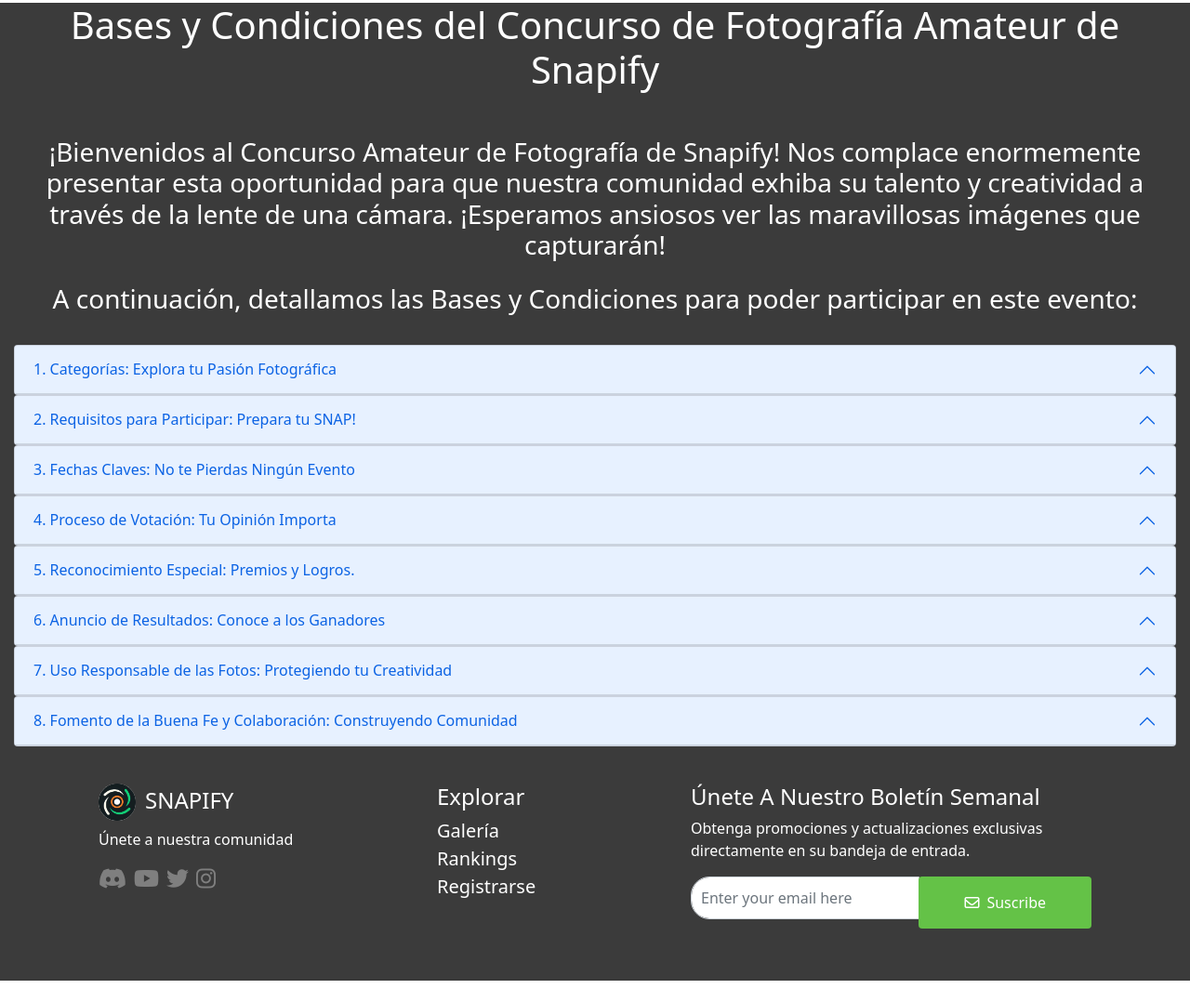
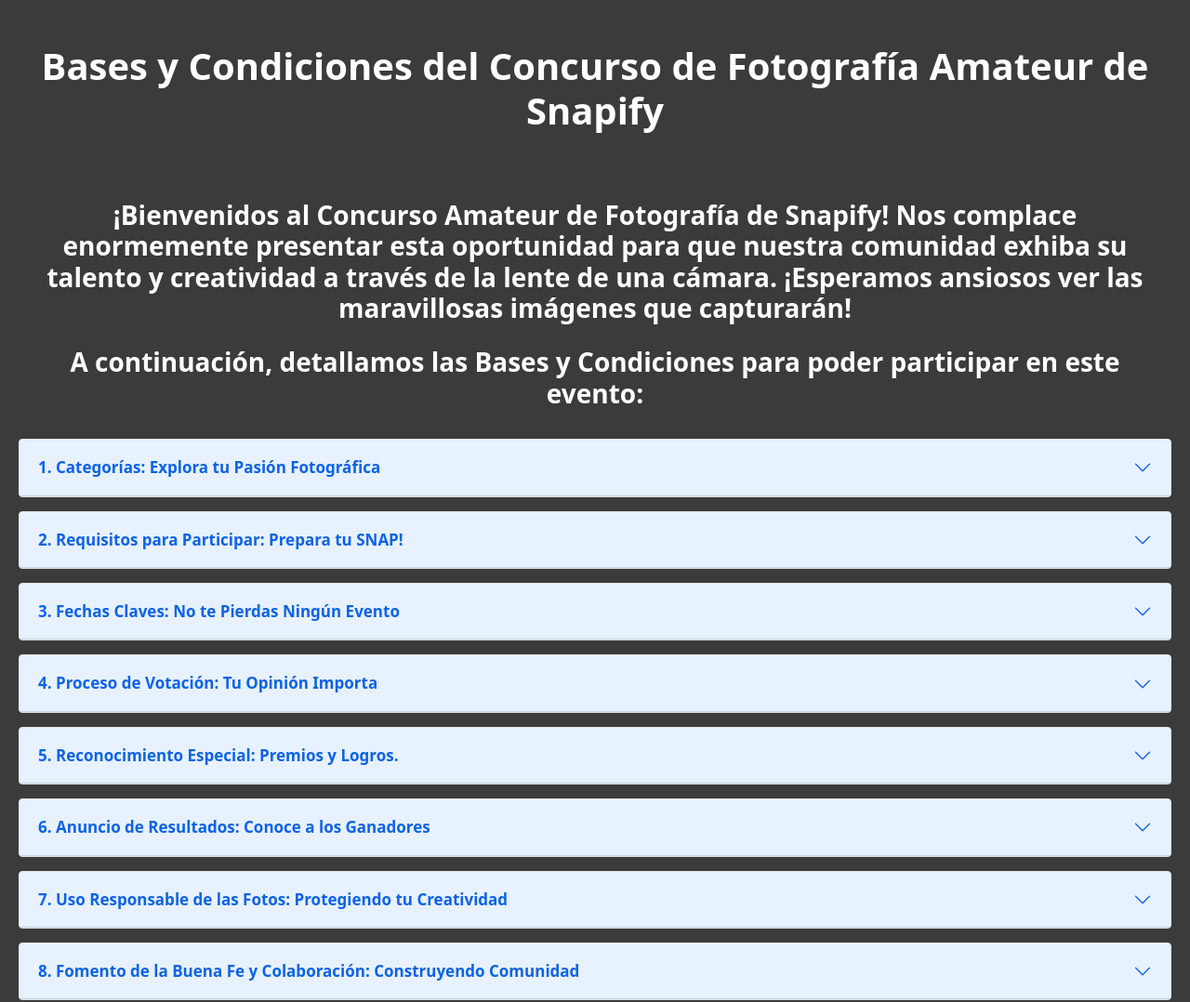
Before and after one commit to 4GeeksAcademy/NAAS_Final_Project, a React app: page / in a window 1280 px wide. Shown: the part 928-2006 px from the top of the page at 93% size. Before the commit the page ends 1983 px from the top, so only its background shows below. Built offline with nearby package versions, Linux system fonts and the light colour scheme; no server answers.

Commit message:
Nearly fixed Arrows

```diff
--- a/src/front/js/component/TermsAndConditions.js
+++ b/src/front/js/component/TermsAndConditions.js
@@ -13,21 +13,21 @@
     };
 
     return (
-        <div className='terms-conditions container-fluid mt-5'>
-            <h1 className='main-title text-center mb-4'>Bases y Condiciones del Concurso de Fotografía Amateur de Snapify</h1>
+        <div className='terms-conditions container-fluid mt-4'>
+            <h1 className='main-title text-center mb-4 mt-5'>Bases y Condiciones del Concurso de Fotografía Amateur de Snapify</h1>
             &nbsp;
-            <h3 className='secondary-title mb-4'>¡Bienvenidos al Concurso Amateur de Fotografía de Snapify! Nos complace enormemente presentar esta oportunidad para que nuestra comunidad exhiba su talento y creatividad a través de la lente de una cámara. ¡Esperamos ansiosos ver las maravillosas imágenes que capturarán!
+            <h3 className='secondary-title mb-4 mt-4'>¡Bienvenidos al Concurso Amateur de Fotografía de Snapify! Nos complace enormemente presentar esta oportunidad para que nuestra comunidad exhiba su talento y creatividad a través de la lente de una cámara. ¡Esperamos ansiosos ver las maravillosas imágenes que capturarán!
             </h3>
             <h3 className='third-title'>A continuación, detallamos las Bases y Condiciones para poder participar en este evento:</h3>
             &nbsp;
             <div className='accordion' id='accordionExample1'>
                 <div className='bases-section accordion-item'>
                     <h5 className='category-title accordion-header' id='headingOne'>
-                        <button className='accordion-button' type='button' data-bs-toggle='collapse' data-bs-target='#collapseOne' aria-aria-expanded='true' aria-controls='collapseOne' onClick={() => expandSection('category')}>
+                        <button className='accordion-button' type='button' data-bs-toggle='collapse' data-bs-target='#collapseOne' aria-expanded='true' aria-controls='collapseOne' onClick={() => expandSection('category')}>
                             1. Categorías: Explora tu Pasión Fotográfica
                         </button>
                     </h5>
-                    <div id='collapseOne' className={`accordion-collapse collapse${section['category'] ? ' show' : ''}`} aria-labelledly='headingOne' data-bs-parent='#accordionExample'>
+                    <div id='collapseOne' className={`accordion-collapse collapse${section['category'] ? 'show' : ''}`} aria-labelledby='headingOne' data-bs-parent='#accordionExample'>
                         <div className='accordion-body'>
                             <ul>
                                 <li>Los participantes pueden enviar hasta 5 fotos por categoría.</li>
@@ -40,11 +40,11 @@
             <div className='accordion' id='accordionExample2'>
                 <div className='bases-section accordion-item'>
                     <h5 className='category-title accordion-header' id='headingTwo'>
-                        <button className='accordion-button' type='button' data-bs-toggle='collapse' data-bs-target='#collapseTwo' aria-aria-expanded='true' aria-controls='collapseTwo' onClick={() => expandSection('participation')}>
+                        <button className='accordion-button' type='button' data-bs-toggle='collapse' data-bs-target='#collapseTwo' aria-expanded='true' aria-controls='collapseTwo' onClick={() => expandSection('participation')}>
                             2. Requisitos para Participar: Prepara tu SNAP!
                         </button>
                     </h5>
-                    <div id='collapseTwo' className={`accordion-collapse collapse${section['participation'] ? ' show' : ''}`} aria-labelledly='headingTwo' data-bs-parent='#accordionExample'>
+                    <div id='collapseTwo' className={`accordion-collapse collapse${section['participation'] ? ' show' : ''}`} aria-labelledby='headingTwo' data-bs-parent='#accordionExample'>
                         <div className='accordion-body'>
                             <ul>
                                 <li>Para participar, los usuarios deben estar registrados en Snapify.</li>
@@ -59,11 +59,11 @@
             <div className='accordion' id='accordionExample3'>
                 <div className='bases-section accordion-item'>
                     <h5 className='category-title accordion-header' id='headingThree'>
-                        <button className='accordion-button' type='button' data-bs-toggle='collapse' data-bs-target='#collapseThree' aria-aria-expanded='true' aria-controls='collapseThree' onClick={() => expandSection('dates')}>
+                        <button className='accordion-button' type='button' data-bs-toggle='collapse' data-bs-target='#collapseThree' aria-expanded='true' aria-controls='collapseThree' onClick={() => expandSection('dates')}>
                             3. Fechas Claves: No te Pierdas Ningún Evento
                         </button>
                     </h5>
-                    <div id='collapseThree' className={`accordion-collapse collapse${section['dates'] ? ' show' : ''}`} aria-labelledly='headingThree' data-bs-parent='#accordionExample'>
+                    <div id='collapseThree' className={`accordion-collapse collapse${section['dates'] ? ' show' : ''}`} aria-labelledby='headingThree' data-bs-parent='#accordionExample'>
                         <div className='accordion-body'>
                             <ul>
                                 <li>La fecha de inicio y cierre del concurso se anunciará en la web y se notificará a todos los usuarios registrados.</li>
@@ -76,11 +76,11 @@
             <div className='accordion' id='accordionExample4'>
                 <div className='bases-section accordion-item'>
                     <h5 className='category-title accordion-header' id='headingFour'>
-                        <button className='accordion-button' type='button' data-bs-toggle='collapse' data-bs-target='#collapseFour' aria-aria-expanded='true' aria-controls='collapseFour' onClick={() => expandSection('votation')}>
+                        <button className='accordion-button' type='button' data-bs-toggle='collapse' data-bs-target='#collapseFour' aria-expanded='true' aria-controls='collapseFour' onClick={() => expandSection('votation')}>
                             4. Proceso de Votación: Tu Opinión Importa
                         </button>
                     </h5>
-                    <div id='collapseFour' className={`accordion-collapse collapse${section['votation'] ? ' show' : ''}`} aria-labelledly='headingFour' data-bs-parent='#accordionExample'>
+                    <div id='collapseFour' className={`accordion-collapse collapse${section['votation'] ? ' show' : ''}`} aria-labelledby='headingFour' data-bs-parent='#accordionExample'>
                         <div className='accordion-body'>
                             <ul>
                                 <li>La votación será realizada por los usuarios registrados en la web.</li>
@@ -94,11 +94,11 @@
             <div className='accordion' id='accordionExample5'>
                 <div className='bases-section accordion-item'>
                     <h5 className='category-title accordion-header' id='headingFive'>
-                        <button className='accordion-button' type='button' data-bs-toggle='collapse' data-bs-target='#collapseFive' aria-aria-expanded='true' aria-controls='collapseFive' onClick={() => expandSection('prizes')}>
+                        <button className='accordion-button' type='button' data-bs-toggle='collapse' data-bs-target='#collapseFive' aria-expanded='true' aria-controls='collapseFive' onClick={() => expandSection('prizes')}>
                             5. Reconocimiento Especial: Premios y Logros.
                         </button>
                     </h5>
-                    <div id='collapseFive' className={`accordion-collapse collapse${section['prizes'] ? ' show' : ''}`} aria-labelledly='headingFive' data-bs-parent='#accordionExample'>
+                    <div id='collapseFive' className={`accordion-collapse collapse${section['prizes'] ? ' show' : ''}`} aria-labelledby='headingFive' data-bs-parent='#accordionExample'>
                         <div className='accordion-body'>
                             <ul>
                                 <li>No hay premios externos en efectivo o físicos para este concurso.</li>
@@ -112,11 +112,11 @@
             <div className='accordion' id='accordionExample6'>
                 <div className='bases-section accordion-item'>
                     <h5 className='category-title accordion-header' id='headingSix'>
-                        <button className='accordion-button' type='button' data-bs-toggle='collapse' data-bs-target='#collapseSix' aria-aria-expanded='true' aria-controls='collapseSix' onClick={() => expandSection('results')}>
+                        <button className='accordion-button' type='button' data-bs-toggle='collapse' data-bs-target='#collapseSix' aria-expanded='true' aria-controls='collapseSix' onClick={() => expandSection('results')}>
                             6. Anuncio de Resultados: Conoce a los Ganadores
                         </button>
                     </h5>
-                    <div id='collapseSix' className={`accordion-collapse collapse${section['results'] ? ' show' : ''}`} aria-labelledly='headingSix' data-bs-parent='#accordionExample'>
+                    <div id='collapseSix' className={`accordion-collapse collapse${section['results'] ? ' show' : ''}`} aria-labelledby='headingSix' data-bs-parent='#accordionExample'>
                         <div className='accordion-body'>
                             <ul>
                                 <li>Los resultados del concurso se anunciarán en la web después de la finalización del evento.</li>
@@ -129,11 +129,11 @@
             <div className='accordion' id='accordionExample7'>
                 <div className='bases-section accordion-item'>
                     <h5 className='category-title accordion-header' id='headingSeven'>
-                        <button className='accordion-button' type='button' data-bs-toggle='collapse' data-bs-target='#collapseSeven' aria-aria-expanded='true' aria-controls='collapseSeven' onClick={() => expandSection('photos-usage')}>
+                        <button className='accordion-button' type='button' data-bs-toggle='collapse' data-bs-target='#collapseSeven' aria-expanded='true' aria-controls='collapseSeven' onClick={() => expandSection('photos-usage')}>
                             7. Uso Responsable de las Fotos: Protegiendo tu Creatividad
                         </button>
                     </h5>
-                    <div id='collapseSeven' className={`accordion-collapse collapse${section['photos-usage'] ? ' show' : ''}`} aria-labelledly='headingSeven' data-bs-parent='#accordionExample'>
+                    <div id='collapseSeven' className={`accordion-collapse collapse${section['photos-usage'] ? ' show' : ''}`} aria-labelledby='headingSeven' data-bs-parent='#accordionExample'>
                         <div className='accordion-body'>
                             <ul>
                                 <li>Al participar en el evento, los concursantes otorgan a Snapify el derecho a mostrar sus fotos en la plataforma con fines promocionales y para destacar los logros de la comunidad.</li>
@@ -146,11 +146,11 @@
             <div className='accordion' id='accordionExample8'>
                 <div className='bases-section accordion-item'>
                     <h5 className='category-title accordion-header' id='headingEight'>
-                        <button className='accordion-button' type='button' data-bs-toggle='collapse' data-bs-target='#collapseEight' aria-aria-expanded='true' aria-controls='collapseEight' onClick={() => expandSection('good-faith')}>
+                        <button className='accordion-button' type='button' data-bs-toggle='collapse' data-bs-target='#collapseEight' aria-expanded='true' aria-controls='collapseEight' onClick={() => expandSection('good-faith')}>
                             8. Fomento de la Buena Fe y Colaboración: Construyendo Comunidad
                         </button>
                     </h5>
-                    <div id='collapseEight' className={`accordion-collapse collapse${section['good-faith'] ? ' show' : ''}`} aria-labelledly='headingEight' data-bs-parent='#accordionExample'>
+                    <div id='collapseEight' className={`accordion-collapse collapse${section['good-faith'] ? ' show' : ''}`} aria-labelledby='headingEight' data-bs-parent='#accordionExample'>
                         <div className='accordion-body'>
                             <ul>
                                 <li>Fomentamos un ambiente positivo y colaborativo dentro de nuestra comunidad.</li>
--- a/src/front/styles/termsandconditions.css
+++ b/src/front/styles/termsandconditions.css
@@ -2,7 +2,7 @@
     box-sizing: border-box;
     background-color: #3b3b3b;
     width: 100%;
-    padding: 0 15px;
+    padding: 20px;
 }
 
 
@@ -10,26 +10,29 @@
 
 .main-title, .secondary-title, .third-title {
     color: white;
+    font-weight: bold;
 }
 
 /* Accordion Box */
 .accordion-item {
     background: #E8F0FE;
+    border: 1px solid #dee2e6;
+    margin-bottom: 15px;
 }
 
-/* Accordion Content */
+/* Accordion Storage of Text */
 
 .accordion-body ul{
     list-style: circle;
     text-align: left;
-    padding: 10px;
+    padding: 20px;
 }
 
 
-/* Accordion Text */
+/* Accordion Text Itself */
 
 .accordion-body ul li {
-    margin-top: 10px;
+    margin-top: 8px;
     font-size: 16px;
     line-height: 1.5;
     color: #333;
@@ -38,3 +41,36 @@
 .accordion-body ul li:last-child {
     margin-bottom: 10px;
 }
+
+/* Box Itself */
+.accordion-button {
+    padding: 20px;
+    font-size: 17px;
+    text-align: left;
+    cursor: pointer;
+    transition: background-color 0.3s ease;
+    font-weight: bold;
+}
+
+.accordion-button:hover {
+    background-color: #64C247;
+    box-shadow: 0 0 5px rgba(0, 0, 0, 0.1);
+}
+
+.accordion-button:focus {
+    outline: none;
+    box-shadow: 0 0 5px rgba(100, 194, 71, 0.5);
+}
+
+.accordion-button::after{
+    transition: transform 0.2s ease-in-out; /*Add Transition to Transform*/
+    transform: rotate(0deg); /*Start with the arrow pointed downwards*/
+}
+
+.accordion-button.collapsed::after{
+    transform: rotate(180deg); /*Rotate the arrow upwards when collapsed*/
+}
+
+.accordion-button:not(.collapsed)::after{
+    transform: rotate(0deg); /*Rotate the arrow upwards when expanded */
+}
```
